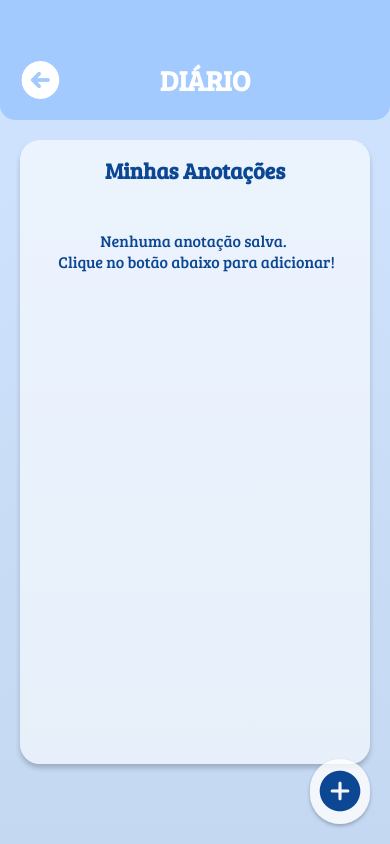
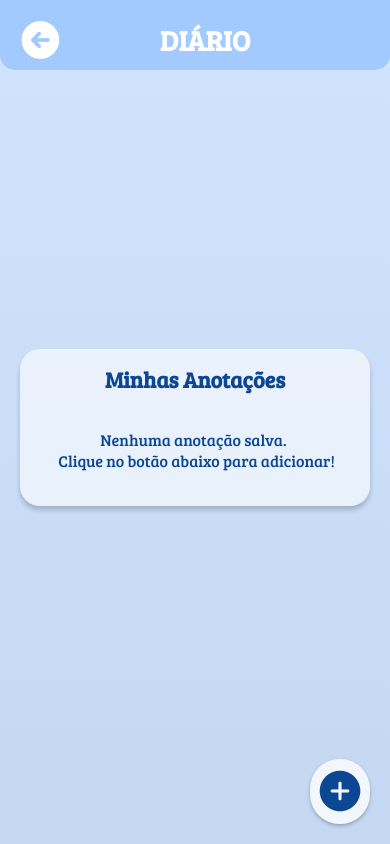
Before and after one commit to anads07/SereneTcc, a React Native app: screen /Diario in a window 390 px wide. Built offline with nearby package versions, Linux system fonts and the light colour scheme.

Commit message:
alterações

```diff
--- a/App.js
+++ b/App.js
@@ -15,16 +15,14 @@ import ProfileScreen from './screens/ProfileScreen';
 import DiarioScreen from './screens/DiarioScreen';
 const Stack = createStackNavigator();
 
+// ✅ Correto
 const App = () => {
   return (
-    <View style={styles.container}>
+    <NavigationContainer>
       <StatusBar barStyle="dark-content" />
-      <NavigationContainer>
       <Stack.Navigator
         initialRouteName="Apresentacao"
-          screenOptions={{
-            headerShown: false,
-          }}
+        screenOptions={{ headerShown: false }}
       >
         <Stack.Screen name="Apresentacao" component={ApresentacaoScreen} />
         <Stack.Screen name="Login" component={LoginScreen} />
@@ -37,14 +35,7 @@ const App = () => {
         <Stack.Screen name="Diario" component={DiarioScreen} />
       </Stack.Navigator>
     </NavigationContainer>
-    </View>
   );
 };
 
-const styles = StyleSheet.create({
-  container: {
-    flex: 1,
-  },
-});
-
 export default App;
--- a/screens/ApresentacaoScreen.js
+++ b/screens/ApresentacaoScreen.js
@@ -7,7 +7,8 @@ import {
   TouchableOpacity,
   ActivityIndicator,
   Animated,
-  SafeAreaView
+  SafeAreaView,
+  ScrollView
 } from 'react-native';
 import { LinearGradient } from 'expo-linear-gradient';
 import { useFonts } from 'expo-font';
@@ -45,6 +46,7 @@ const ApresentacaoScreen = ({ navigation }) => {
         colors={['#fff', '#a4c4ff']}
         style={styles.background}
       >
+      <ScrollView contentContainerStyle={styles.scrollContainer}>
         <View style={styles.container}>
           <Animated.View style={[styles.content, { opacity: fadeAnim }]}>
             <Image
@@ -53,19 +55,16 @@ const ApresentacaoScreen = ({ navigation }) => {
               accessibilityLabel="Logo do aplicativo Serene"
               accessibilityHint="Imagem representando a logo do aplicativo de saúde mental"
             />
-
             <Image
               source={apresentacaoImage}
               style={styles.illustration}
               accessibilityLabel="Ilustração de apresentação"
               accessibilityHint="Imagem representando saúde mental e bem-estar"
             />
-
             <Text style={styles.text}>
               Transforme sua mente, cuide de sua alma: juntos, podemos construir um caminho para o bem-estar mental.
             </Text>
           </Animated.View>
-
           <View style={styles.arrowButton}>
             <TouchableOpacity
               onPress={() => navigation.navigate('Login')}
@@ -78,8 +77,9 @@ const ApresentacaoScreen = ({ navigation }) => {
             </TouchableOpacity>
           </View>
         </View>
-      </LinearGradient>
-    </SafeAreaView>
+      </ScrollView>
+    </LinearGradient>
+  </SafeAreaView>
   );
 };
 
@@ -93,6 +93,11 @@ const styles = StyleSheet.create({
     alignItems: 'center',
     justifyContent: 'space-around',
   },
+  scrollContainer: {
+  flexGrow: 1, // Isso permite que o ScrollView cresça e ocupe o espaço disponível
+  justifyContent: 'space-around',
+
+},
   loadingContainer: {
     flex: 1,
     justifyContent: 'center',
--- a/screens/DiarioScreen.js
+++ b/screens/DiarioScreen.js
@@ -9,7 +9,7 @@ import { LinearGradient } from 'expo-linear-gradient';
 const { width } = Dimensions.get('window');
 
 const moods = [
-  { name: 'Feliz', icon: 'happy-outline', color: '#0c4793' },
+  { name: 'Feliz', icon: 'happy-outline', color: '#a1bce2' },
   { name: 'Triste', icon: 'sad-outline', color: '#a1bce2' },
   { name: 'Raiva', icon: 'md-flame-outline', color: '#84a9da' },
   { name: 'Estressado', icon: 'flash-outline', color: '#a4c4ff' },
@@ -83,10 +83,7 @@ const DiarioScreen = ({ navigation }) => {
 
   const renderDiaryForm = () => (
     <SafeAreaView style={styles.safeArea}>
-      <LinearGradient
-        colors={['#d1e4ff', '#c4d8f2']}
-        style={styles.background}
-      >
+      <LinearGradient colors={['#d1e4ff', '#c4d8f2']} style={styles.background}>
         <View style={styles.headerOld}>
           <TouchableOpacity onPress={handleBackPress} style={styles.backButtonOld}>
             <Image source={require('../assets/src/seta.png')} style={styles.backArrowOld} />
@@ -97,7 +94,6 @@ const DiarioScreen = ({ navigation }) => {
           </View>
         </View>
 
-        {/* ✅ SCROLLVIEW CORRIGIDO - SEM style com flex */}
         <ScrollView contentContainerStyle={styles.formScrollContent}>
           <View style={styles.formContainer}>
             <Text style={styles.formTitle}>O que aconteceu hoje?</Text>
@@ -146,10 +142,7 @@ const DiarioScreen = ({ navigation }) => {
 
   const renderDiaryList = () => (
     <SafeAreaView style={styles.safeArea}>
-      <LinearGradient
-        colors={['#d1e4ff', '#c4d8f2']}
-        style={styles.background}
-      >
+      <LinearGradient colors={['#d1e4ff', '#c4d8f2']} style={styles.background}>
         <View style={styles.headerList}>
           <TouchableOpacity onPress={handleBackPress} style={styles.backButtonList}>
             <Image source={require('../assets/src/seta.png')} style={styles.backArrowList} />
@@ -162,8 +155,7 @@ const DiarioScreen = ({ navigation }) => {
           <View style={styles.cardContainer}>
             <Text style={styles.listTitle}>Minhas Anotações</Text>
 
-            {/* ✅ SCROLLVIEW CORRIGIDO - SEM style com flex */}
-            <ScrollView contentContainerStyle={styles.listContent}>
+            <ScrollView contentContainerStyle={styles.listContent} showsVerticalScrollIndicator={true}>
               {entries.length > 0 ? (
                 entries.slice().reverse().map((entry) => (
                   <TouchableOpacity
@@ -188,7 +180,9 @@ const DiarioScreen = ({ navigation }) => {
                   </TouchableOpacity>
                 ))
               ) : (
-                <Text style={styles.noEntriesText}>Nenhuma anotação salva. {"\n"} Clique no botão abaixo para adicionar!</Text>
+                <Text style={styles.noEntriesText}>
+                  Nenhuma anotação salva. {"\n"} Clique no botão abaixo para adicionar!
+                </Text>
               )}
             </ScrollView>
           </View>
@@ -212,19 +206,24 @@ const styles = StyleSheet.create({
     flex: 1,
   },
 
-  // ✅ ESTILOS CORRIGIDOS:
+  // Lista
+  cardContainer: {
+    backgroundColor: 'rgba(255, 255, 255, 0.6)',
+    borderRadius: 20,
+    marginHorizontal: 20,
+    width: width - 40,
+    padding: 15,
+    shadowColor: '#000',
+    shadowOffset: { width: 0, height: 4 },
+    shadowOpacity: 0.2,
+    shadowRadius: 5,
+    elevation: 8,
+    maxHeight: '90%',
+  },
   listContent: {
-    padding: 10,
+    flexGrow: 1,
+    paddingBottom: 20,
   },
-
-  formScrollContent: {
-    flexGrow: 1,
-    justifyContent: 'center',
-    padding: 20,
-    paddingTop: 100,
-  },
-
-  // Estilos para a lista
   headerList: {
     flexDirection: 'row',
     alignItems: 'center',
@@ -232,8 +231,9 @@ const styles = StyleSheet.create({
     width: '100%',
     justifyContent: 'space-between',
     paddingHorizontal: 10,
-    paddingVertical: 10,
-    paddingTop: 50,
+    paddingVertical: -10,
+    paddingTop: 10,
+    paddingbottom: 10,
     borderBottomLeftRadius: 15,
     borderBottomRightRadius: 15,
   },
@@ -259,19 +259,6 @@ const styles = StyleSheet.create({
     paddingBottom: 80,
     alignItems: 'center',
     justifyContent: 'center',
-  },
-  cardContainer: {
-    backgroundColor: 'rgba(255, 255, 255, 0.6)',
-    borderRadius: 20,
-    marginHorizontal: 20,
-    flex: 1,
-    width: width - 40,
-    padding: 15,
-    shadowColor: '#000',
-    shadowOffset: { width: 0, height: 4 },
-    shadowOpacity: 0.2,
-    shadowRadius: 5,
-    elevation: 8,
   },
   listTitle: {
     fontSize: 22,
@@ -348,7 +335,13 @@ const styles = StyleSheet.create({
     elevation: 5,
   },
 
-  // Estilos para o formulário
+  // Formulário
+  formScrollContent: {
+    flexGrow: 1,
+    justifyContent: 'center',
+    padding: 20,
+    paddingTop: 100,
+  },
   formContainer: {
     paddingTop: 20,
   },
@@ -365,14 +358,14 @@ const styles = StyleSheet.create({
     zIndex: 1,
   },
   backButtonOld: {
-    width: 35,
-    height: 35,
+    width: 40,
+    height: 40,
     justifyContent: 'center',
     alignItems: 'center',
   },
   backArrowOld: {
-    width: 24,
-    height: 24,
+    width: 40,
+    height: 40,
     resizeMode: 'contain',
     tintColor: '#0c4793',
   },
@@ -385,13 +378,14 @@ const styles = StyleSheet.create({
     fontFamily: 'Bree-Serif',
   },
   logoContainerOld: {
-    width: 35,
-    height: 35,
+    width: 40,
+    height: 40,
   },
   logoOld: {
     width: '100%',
     height: '100%',
     resizeMode: 'contain',
+    tintColor: '#fff'
   },
   formTitle: {
     fontSize: 28,
--- a/screens/MenuScreen.js
+++ b/screens/MenuScreen.js
@@ -66,7 +66,6 @@ const styles = StyleSheet.create({
     paddingTop: 20,
     paddingBottom: 40,
     alignItems: 'center',
-    flexGrow: 1,
   },
   container: {
     width: '100%',
--- a/screens/ProfileScreen.js
+++ b/screens/ProfileScreen.js
@@ -1,6 +1,7 @@
 import React, { useState } from 'react';
 import {
-  StyleSheet, View, Text, TouchableOpacity, Image, TextInput, Alert, SafeAreaView, ScrollView
+  StyleSheet, View, Text, TouchableOpacity, Image, TextInput, Alert,
+  SafeAreaView, ScrollView
 } from 'react-native';
 import { Ionicons } from '@expo/vector-icons';
 import * as ImagePicker from 'expo-image-picker';
@@ -38,12 +39,18 @@ const ProfileScreen = ({ navigation }) => {
 
   return (
     <SafeAreaView style={styles.safeArea}>
+      {/* Fundo decorativo */}
+      <View style={styles.gradientBackground}>
         <LinearGradient
           colors={['#8ca9d2', '#e0f7fa']}
-        style={styles.background}
+          style={StyleSheet.absoluteFill}
           start={{ x: 0.5, y: 0 }}
           end={{ x: 0.5, y: 1 }}
-      >
+        />
+      </View>
+
+      {/* Conteúdo scrollável */}
+      <ScrollView contentContainerStyle={styles.scrollContent} showsVerticalScrollIndicator={false}>
         <View style={styles.header}>
           <TouchableOpacity onPress={() => navigation.goBack()} style={styles.backButton}>
             <Image source={require('../assets/src/seta.png')} style={styles.backArrow} />
@@ -56,11 +63,6 @@ const ProfileScreen = ({ navigation }) => {
           </View>
         </View>
 
-        <ScrollView
-          contentContainerStyle={styles.scrollContent}
-          style={styles.scrollView}
-          showsVerticalScrollIndicator={false}
-        >
         <View style={styles.profileContent}>
           <View style={styles.profilePictureContainer}>
             <Image source={profilePicture} style={styles.profilePicture} />
@@ -111,7 +113,6 @@ const ProfileScreen = ({ navigation }) => {
           </TouchableOpacity>
         </View>
       </ScrollView>
-      </LinearGradient>
     </SafeAreaView>
   );
 };
@@ -121,11 +122,14 @@ const styles = StyleSheet.create({
     flex: 1,
     backgroundColor: '#fff',
   },
-  background: {
-    flex: 1
+  gradientBackground: {
+    ...StyleSheet.absoluteFillObject,
+    zIndex: -1,
   },
-  scrollView: {
-    flex: 1,
+  scrollContent: {
+    paddingHorizontal: 20,
+    paddingBottom: 50,
+    alignItems: 'center',
   },
   header: {
     flexDirection: 'row',
@@ -140,13 +144,13 @@ const styles = StyleSheet.create({
     width: 40,
     height: 40,
     justifyContent: 'center',
-    alignItems: 'center'
+    alignItems: 'center',
   },
   backArrow: {
     width: 50,
     height: 50,
     resizeMode: 'contain',
-    tintColor: '#fff'
+    tintColor: '#fff',
   },
   headerTitle: {
     fontSize: 30,
@@ -163,13 +167,7 @@ const styles = StyleSheet.create({
   logo: {
     width: '100%',
     height: '100%',
-    resizeMode: 'contain'
-  },
-  scrollContent: {
-    flexGrow: 1,
-    paddingHorizontal: 20,
-    alignItems: 'center',
-    paddingBottom: 50,
+    resizeMode: 'contain',
   },
   profileContent: {
     width: '100%',
@@ -180,7 +178,7 @@ const styles = StyleSheet.create({
   },
   profilePictureContainer: {
     position: 'relative',
-    marginBottom: 20
+    marginBottom: 20,
   },
   profilePicture: {
     width: 100,
@@ -189,7 +187,7 @@ const styles = StyleSheet.create({
     borderWidth: 3,
     borderColor: '#226dce',
     backgroundColor: '#226dce',
-    marginBottom: 5
+    marginBottom: 5,
   },
   editIcon: {
     position: 'absolute',
@@ -205,11 +203,10 @@ const styles = StyleSheet.create({
     marginBottom: 30,
     color: '#000',
     fontFamily: 'Bree-Serif',
-    marginBottom: 5
   },
   inputContainer: {
     width: '100%',
-    marginBottom: 10
+    marginBottom: 10,
   },
   inputLabel: {
     fontSize: 12,
@@ -239,7 +236,7 @@ const styles = StyleSheet.create({
     color: '#fff',
     fontSize: 18,
     fontWeight: 'bold',
-    fontFamily: 'Bree-Serif'
+    fontFamily: 'Bree-Serif',
   },
 });
 
--- a/screens/RecomendacoesScreen.js
+++ b/screens/RecomendacoesScreen.js
@@ -471,8 +471,9 @@ const styles = StyleSheet.create({
     width: '100%',
     justifyContent: 'space-between',
     paddingHorizontal: 10,
-    paddingVertical: 10,
-    paddingTop: 50,
+    paddingVertical: -10,
+    paddingTop: 10,
+    paddingBottom: 10,
     borderBottomLeftRadius: 15,
     borderBottomRightRadius: 15,
   },
```
Also changed, not shown: screens/RelatorioScreen.js (+7 -4 lines). Lines whose indentation alone changed are shown as unchanged.
